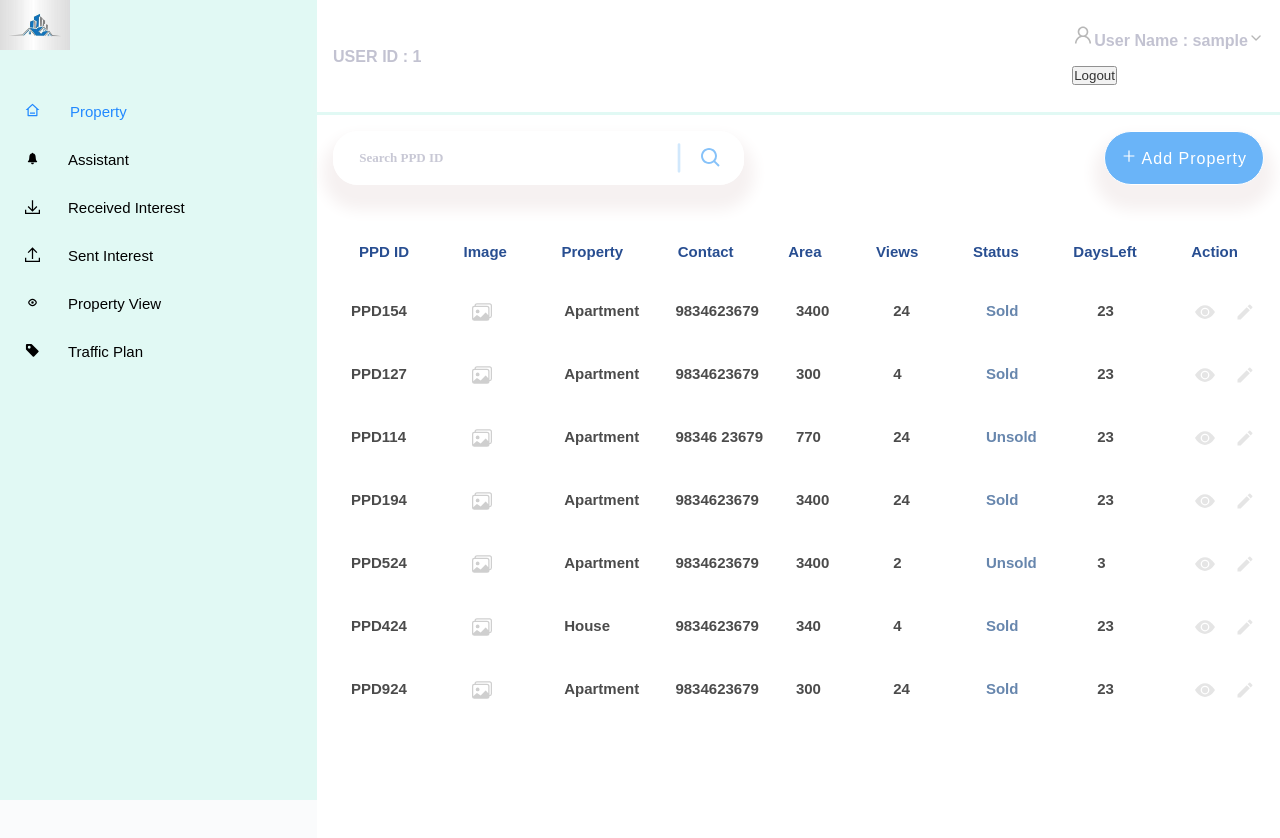
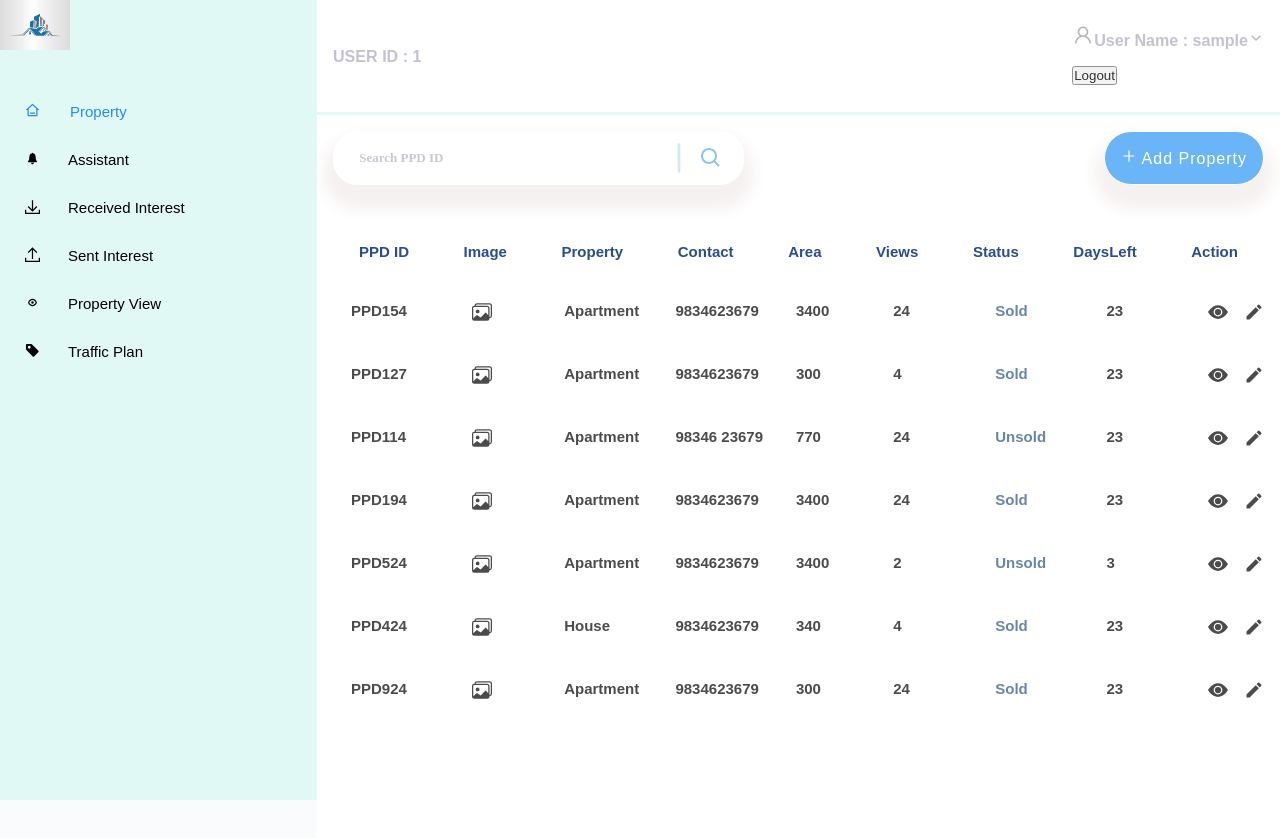
Before and after one commit to ChavvaNarayana/Real_Estate_Client, a React (Create React App) app: page / in a window 1280 px wide. Shown: the top 838 px of the page. Built offline with nearby package versions, Linux system fonts and the light colour scheme; sample sign-in values are in the browser's storage.

Commit message:
given hover ui

```diff
--- a/src/components/List.jsx
+++ b/src/components/List.jsx
@@ -1,25 +1,33 @@
-import React from 'react'
+import React, { useState } from 'react'
 import { BsImages, BsEyeFill } from 'react-icons/bs'
 import { MdEdit } from 'react-icons/md'
-function List({ppdId, property, contact, views, area, status, daysLeft,}) {
+function List({ ppdId, property, contact, views, area, status, daysLeft, }) {
+  const [isSold, setSold] = useState(status)
+  const handleSold = () => {
+    if (isSold === 'Sold') {
+      setSold('Unsold')
+    } else setSold('Sold')
+  }
   return (
     <>
 
       <tr className='flex flex-row my-10'>
         <td style={{width:'13%'}}>{ ppdId }</td>
-        <td style={ { width: '10%' } }><BsImages color='#C3C3C3' size={20}/></td>
+        <td className="cursor-pointer images" style={ { width: '10%' } }><BsImages size={20}/></td>
         <td style={ { width: '12%' } }>{ property }</td>
 
         <td style={ { width: '13%' } }>{contact }</td>
         <td style={ { width: '10.5%' } }>{area }</td>
-        <td style={ { width: '10%' } }>{views }</td>
-        <td style={ { width: '12%' } } className='sold-un'>{status }</td>
-        <td style={ { width: '10.5%' } }>{ daysLeft }</td>
-          <td><BsEyeFill color='#DFDFDF' size={20} style={{marginRight:'1rem'}} /> <MdEdit color='#DFDFDF' size={20} /></td>
+        <td style={ { width: '11%' } }>{views }</td>
+        <td className="cursor-pointer sold-un" onClick={handleSold} style={ { width: '12%' } }>{isSold}</td>
+        <td style={ { width: '11%' } }>{ daysLeft }</td>
+        <td><BsEyeFill className="cursor-pointer eye" size={ 20 } style={ { marginRight: '1rem' } } />
+          <MdEdit  className="cursor-pointer edit" size={ 20 } />
+        </td>
         </tr>
 
     </>
   )
 }
 
-export default List
+export default List;
```
